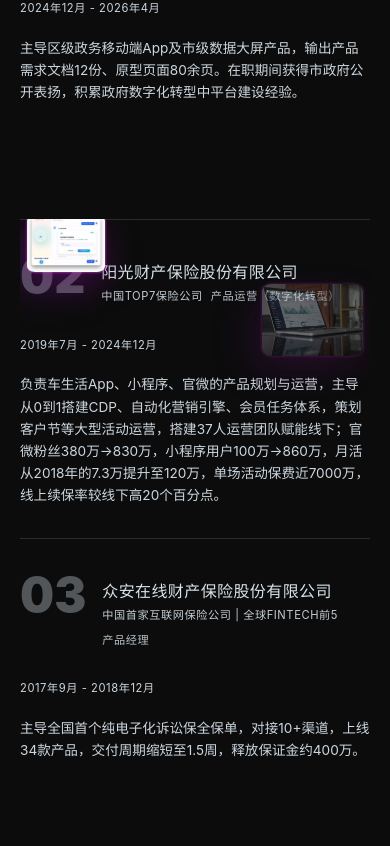
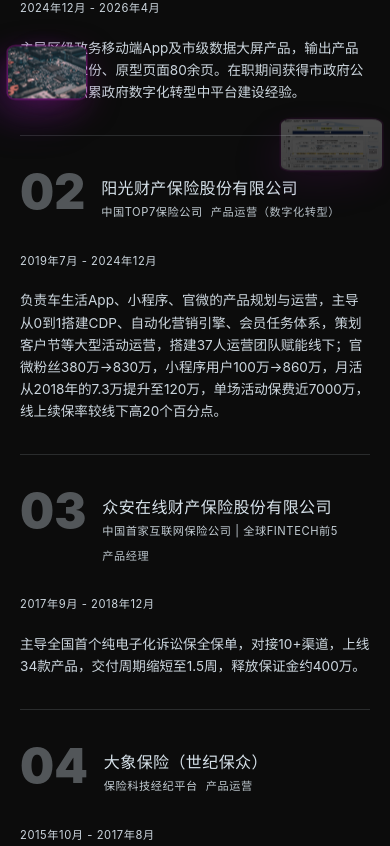
Before and after one commit to guojingcolorful-sudo/portfolio-website, a React (Vite) app: page / in a window 390 px wide. Shown: the part 1998-2844 px from the top of the page. Built offline with nearby package versions, Linux system fonts and the light colour scheme.

Commit message:
test: 移除履历钉住视窗，03/04零间隔（照片随区块滚动上漂）

```diff
--- a/src/components/Timeline.jsx
+++ b/src/components/Timeline.jsx
@@ -5,15 +5,11 @@
 import Lightbox from './ui/Lightbox';
 
 /**
- * 职业履历（保留原始标题与文字大小/位置）+ 02-03 固定视窗照片序列（参考 Michael Smith 逻辑）：
- * - 当「02 阳光」文字到达屏幕顶部：页面钉住，仅静态呈现左 1 / 右 1 张照片
- * - 继续向下滚动：02-03 文字保持不变，所有照片在「02 顶部 → 03 底部」高度带内
- *   依次自下而上滑动呈现（右列节奏更快形成纵深），照片可点击放大、悬停放大
- * - 全部照片呈现完毕后解锁，文字继续滚动到「04」；向上滚动全程倒放
+ * 职业履历（保留原始标题与文字大小/位置）+ 照片漂移层：
+ * - 履历 01-04 保持正常文档流，03 与 04 之间无任何间隔
+ * - 照片以块状两列浮于文字之上，随区块滚动依次自下而上滑过（右列更快形成纵深）
+ * - 照片可点击放大、悬停放大、圆弧光边；减弱动态时静态双列展示
  */
-
-// 钉住阶段的总滚动距离（照片序列长度）
-const PIN_SCROLL = 'h-[calc(100dvh+120vh)]';
 
 /** 履历单行（原始版式：编号 / 公司 / 职级 / 时间 / 描述，大小与间距不变） */
 function Row({ item, index }) {
@@ -155,10 +151,10 @@
 export default function Timeline({ t, lang }) {
   const [lightbox, setLightbox] = useState(null);
   const reduce = useReducedMotion();
-  const wrapRef = useRef(null);
+  const sectionRef = useRef(null);
   const { scrollYProgress } = useScroll({
-    target: wrapRef,
-    offset: ['start start', 'end end'],
+    target: sectionRef,
+    offset: ['start end', 'end start'],
   });
   const items = t.timeline.items;
   const [first, second, third, fourth] = items;
@@ -166,7 +162,8 @@
   return (
     <section
       id="timeline"
-      className="relative bg-[#0C0C0C] px-5 sm:px-8 md:px-10 py-20 sm:py-24 md:py-32 scroll-mt-20"
+      ref={sectionRef}
+      className="relative bg-[#0C0C0C] px-5 sm:px-8 md:px-10 py-20 sm:py-24 md:py-32 scroll-mt-20 overflow-hidden"
     >
       <FadeIn y={40} delay={0}>
         <h2 className="hero-heading font-black uppercase leading-none tracking-tight text-[clamp(3rem,12vw,160px)] mb-16 sm:mb-20 md:mb-28">
@@ -174,35 +171,9 @@
         </h2>
       </FadeIn>
 
-      {/* 01：正常文档流 */}
-      <div className="relative z-10 max-w-5xl mx-auto">
-        <FadeIn y={30} delay={0}>
-          <Row item={first} index={0} />
-        </FadeIn>
-      </div>
-
-      {/* 02-03 固定视窗：钉住文字，照片在带内依次上滑 */}
-      <div ref={wrapRef} className={reduce ? 'relative' : `relative ${PIN_SCROLL}`}>
-        <div
-          className={
-            reduce
-              ? 'relative'
-              : 'sticky top-0 h-[100dvh] overflow-hidden pt-[84px] sm:pt-[92px]'
-          }
-        >
-          {/* 照片呈现带：02 顶部 → 03 底部，超出部分裁剪 */}
-          <div className="relative overflow-hidden">
-            <div className="relative z-10 max-w-5xl mx-auto">
-              <FadeIn y={30} delay={0}>
-                <Row item={second} index={1} />
-              </FadeIn>
-              <FadeIn y={30} delay={0.05}>
-                <Row item={third} index={2} />
-              </FadeIn>
-            </div>
-
+      {/* 照片漂移层：浮于履历文字之上，随区块滚动依次上滑（无钉住，无间隔） */}
       {!reduce && (
-              <div className="absolute inset-0 z-20">
+        <div className="absolute inset-0 z-20 pointer-events-none">
           {DRIFT_PHOTOS.left.map((p, i) => (
             <DriftPhoto
               key={p.zh}
@@ -229,11 +200,24 @@
           ))}
         </div>
       )}
-          </div>
-        </div>
+
+      {/* 履历 01-04：正常文档流，无钉住 */}
+      <div className="relative z-10 max-w-5xl mx-auto">
+        <FadeIn y={30} delay={0}>
+          <Row item={first} index={0} />
+        </FadeIn>
+        <FadeIn y={30} delay={0.05}>
+          <Row item={second} index={1} />
+        </FadeIn>
+        <FadeIn y={30} delay={0.1}>
+          <Row item={third} index={2} />
+        </FadeIn>
+        <FadeIn y={30} delay={0.15}>
+          <Row item={fourth} index={3} />
+        </FadeIn>
 
         {reduce && (
-          <div className="relative z-10 max-w-5xl mx-auto grid grid-cols-2 gap-4 py-6">
+          <div className="grid grid-cols-2 gap-4 py-6">
             <div className="flex flex-col gap-4">
               {DRIFT_PHOTOS.left.map((p) => (
                 <StaticPhoto key={p.zh} photo={p} lang={lang} onOpen={setLightbox} />
@@ -248,13 +232,6 @@
         )}
       </div>
 
-      {/* 04：解锁后回到正常文档流 */}
-      <div className="relative z-10 max-w-5xl mx-auto">
-        <FadeIn y={30} delay={0}>
-          <Row item={fourth} index={3} />
-        </FadeIn>
-      </div>
-
       {lightbox && <Lightbox item={lightbox} onClose={() => setLightbox(null)} />}
     </section>
   );
```
Lines whose indentation alone changed are shown as unchanged.
